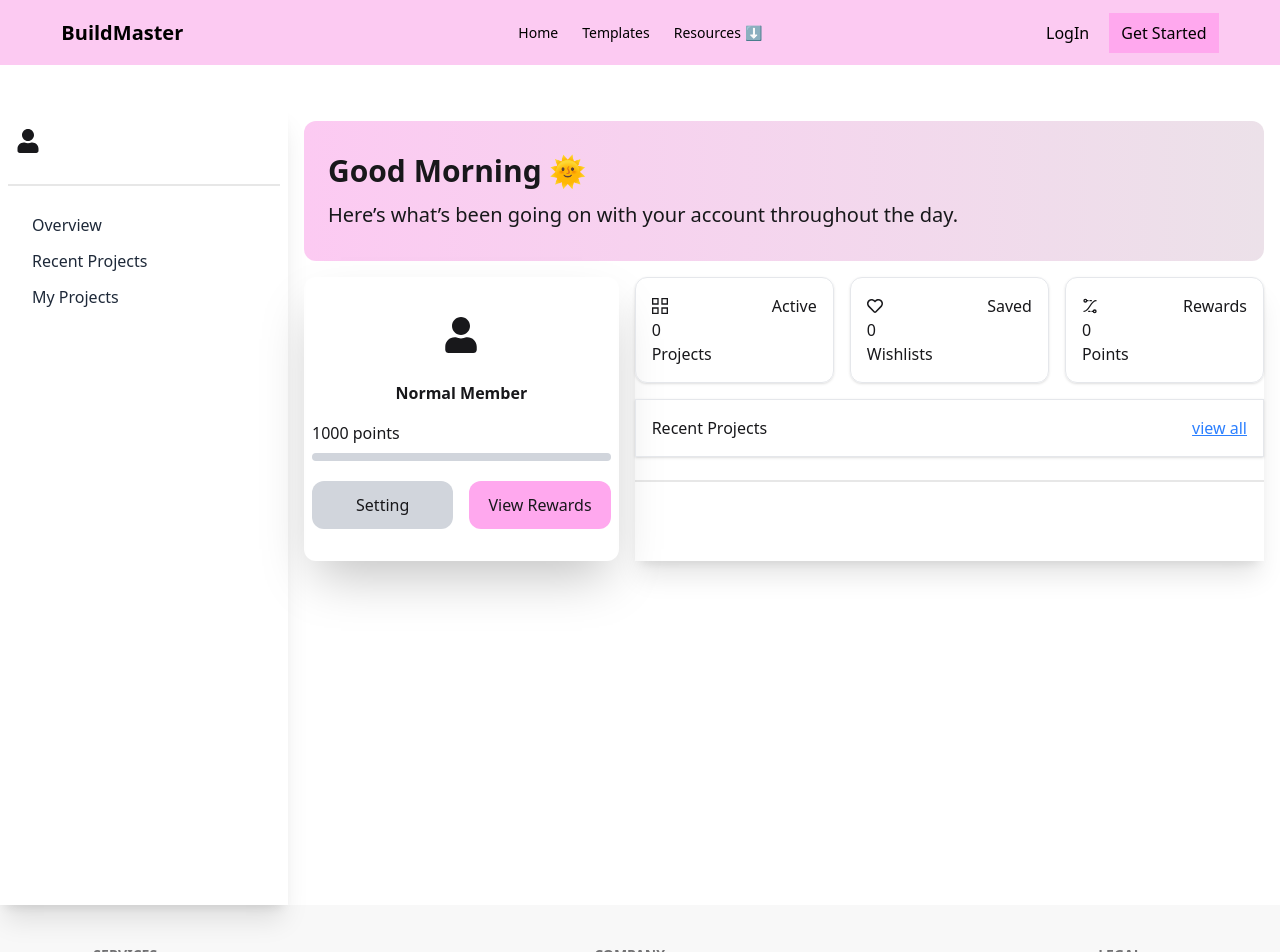
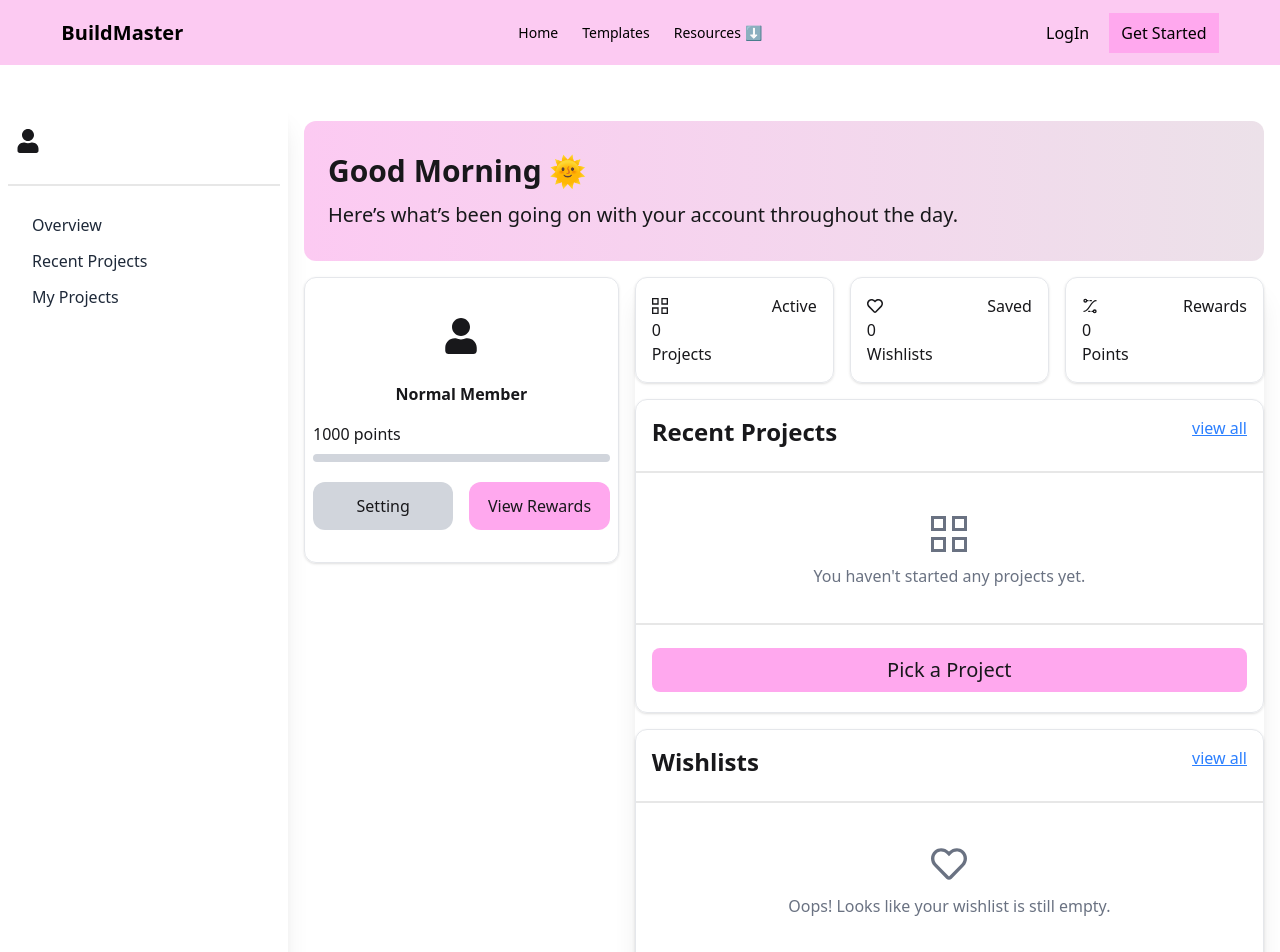
Before and after one commit to Ferdous725890/Website_Builder-, a Next.js app: page /dashboard/user/overview in a window 1280 px wide. Shown: the top 952 px of the page. Built offline with nearby package versions, Linux system fonts and the light colour scheme; no server answers.

Commit message:
recent project section and wishlist section complete

```diff
--- a/app/(dashboardPages)/dashboard/(pages)/user/overview/components/Activity.jsx
+++ b/app/(dashboardPages)/dashboard/(pages)/user/overview/components/Activity.jsx
@@ -2,7 +2,8 @@ import React from 'react'
 import { FaRegHeart } from 'react-icons/fa';
 import { GrProjects } from "react-icons/gr";
 import { TbEaseInOutControlPoints } from "react-icons/tb";
-import RecentRentals from './RecentRentals';
+import RecentRentals from './RecentProjects';
+import Wishlist from './Wislist';
 
 const Activity = () => {
   return (
@@ -34,6 +35,7 @@ const Activity = () => {
       </div>
       </div>
       <RecentRentals></RecentRentals>
+      <Wishlist></Wishlist>
     </div>
   )
 }
--- /dev/null
+++ b/app/(dashboardPages)/dashboard/(pages)/user/overview/components/RecentProjects.jsx
@@ -0,0 +1,38 @@
+"use client";
+import Link from "next/link";
+import React, { useState } from "react";
+import { GrProjects } from "react-icons/gr";
+
+const RecentProject = () => {
+  const [project, setProject] = useState([]);
+  return (
+    <div className="shadow-sm border border-gray-200 rounded-xl mt-4 pb-5 ">
+      <div className="flex justify-between px-4 pt-4">
+        <h3 className="text-2xl font-semibold">Recent Projects</h3>
+        <Link
+          href={"/dashboard/user/recentProjects"}
+          className="underline text-blue-500"
+        >
+          view all
+        </Link>
+      </div>
+      <div className="divider"></div>
+      {project.length > 0 ? (
+        "hello"
+      ) : (
+        <div className="flex flex-col gap-3 justify-center items-center pt-5">
+          <p className="text-4xl font-bold text-gray-500">
+            <GrProjects />
+          </p>
+          <p className="text-gray-500">You haven&apos;t started any projects yet.</p>
+          <div className="divider"></div>
+        </div>
+      )}
+      <div className="flex">
+      <Link href={'/pick_template'} className=" bg-[#FFA8EE] text-center py-2 text-xl rounded-lg w-full mx-4">Pick a Project</Link>
+      </div>
+    </div>
+  );
+};
+
+export default RecentProject;
--- a/app/(dashboardPages)/dashboard/(pages)/user/overview/components/RecentRentals.jsx
+++ /dev/null
@@ -1,16 +0,0 @@
-import Link from "next/link";
-import React from "react";
-
-const RecentRentals = () => {
-  return (
-    <div>
-      <div className="flex justify-between shadow-sm border border-gray-200 mt-4 p-4">
-        <h3>Recent Projects</h3>
-        <Link href={"/dashboard/user/recentProjects"} className="underline text-blue-500">view all</Link>
-      </div>
-      <div className="divider"></div>
-    </div>
-  );
-};
-
-export default RecentRentals;
--- a/app/(dashboardPages)/dashboard/(pages)/user/overview/components/UserProfile.jsx
+++ b/app/(dashboardPages)/dashboard/(pages)/user/overview/components/UserProfile.jsx
@@ -8,7 +8,8 @@ import { FaUser } from "react-icons/fa";
 const UserProfile = () => {
   const { user } = useAuth();
   return (
-    <div className="flex-1 shadow-2xl rounded-xl  py-8">
+    <div className="flex-1 ">
+      <div className="shadow-sm border border-gray-200 rounded-xl py-8">
         <div className="flex flex-col justify-center items-center gap-1 mb-4">
           {user?.photoURL ? (
             <Image
@@ -34,8 +35,20 @@ const UserProfile = () => {
           {/* <div className="h-full rounded-full bg-gray-500 " ></div> */}
         </div>
         <div className="flex items-center gap-4 mx-2 mt-5">
-                    <Link href={'/dashboard/user/setting'} className="flex-1 py-3 bg-gray-300 text-center rounded-xl"> Setting</Link>
-                    <Link href={'/dashboard/user/rewards'} className="flex-1 bg-[#FFA8EE] py-3 text-center rounded-xl">View Rewards</Link>
+          <Link
+            href={"/dashboard/user/setting"}
+            className="flex-1 py-3 bg-gray-300 text-center rounded-xl"
+          >
+            {" "}
+            Setting
+          </Link>
+          <Link
+            href={"/dashboard/user/rewards"}
+            className="flex-1 bg-[#FFA8EE] py-3 text-center rounded-xl"
+          >
+            View Rewards
+          </Link>
+        </div>
       </div>
     </div>
   );
--- /dev/null
+++ b/app/(dashboardPages)/dashboard/(pages)/user/overview/components/Wislist.jsx
@@ -0,0 +1,35 @@
+"use client"
+import Link from "next/link";
+import React, { useState } from "react";
+import { FaRegHeart } from "react-icons/fa";
+
+const Wishlist = () => {
+  const [wishlists, setWishlists] = useState([]);
+  return (
+    <div className="shadow-sm border border-gray-200 rounded-xl mt-4 pb-5 ">
+      <div className="flex justify-between px-4 pt-4">
+        <h3 className="text-2xl font-semibold">Wishlists</h3>
+        <Link
+          href={"/dashboard/user/wishlists"}
+          className="underline text-blue-500"
+        >
+          view all
+        </Link>
+      </div>
+      <div className="divider"></div>
+      {wishlists.length > 0 ? (
+        "hello"
+      ) : (
+        <div className="flex flex-col gap-3 justify-center items-center pt-5">
+          <p className="text-4xl font-bold text-gray-500">
+            <FaRegHeart />
+          </p>
+          <p className="text-gray-500">Oops! Looks like your wishlist is still empty.</p>
+          <div className="divider"></div>
+        </div>
+      )}
+    </div>
+  );
+};
+
+export default Wishlist;
```
Lines whose indentation alone changed are shown as unchanged.
